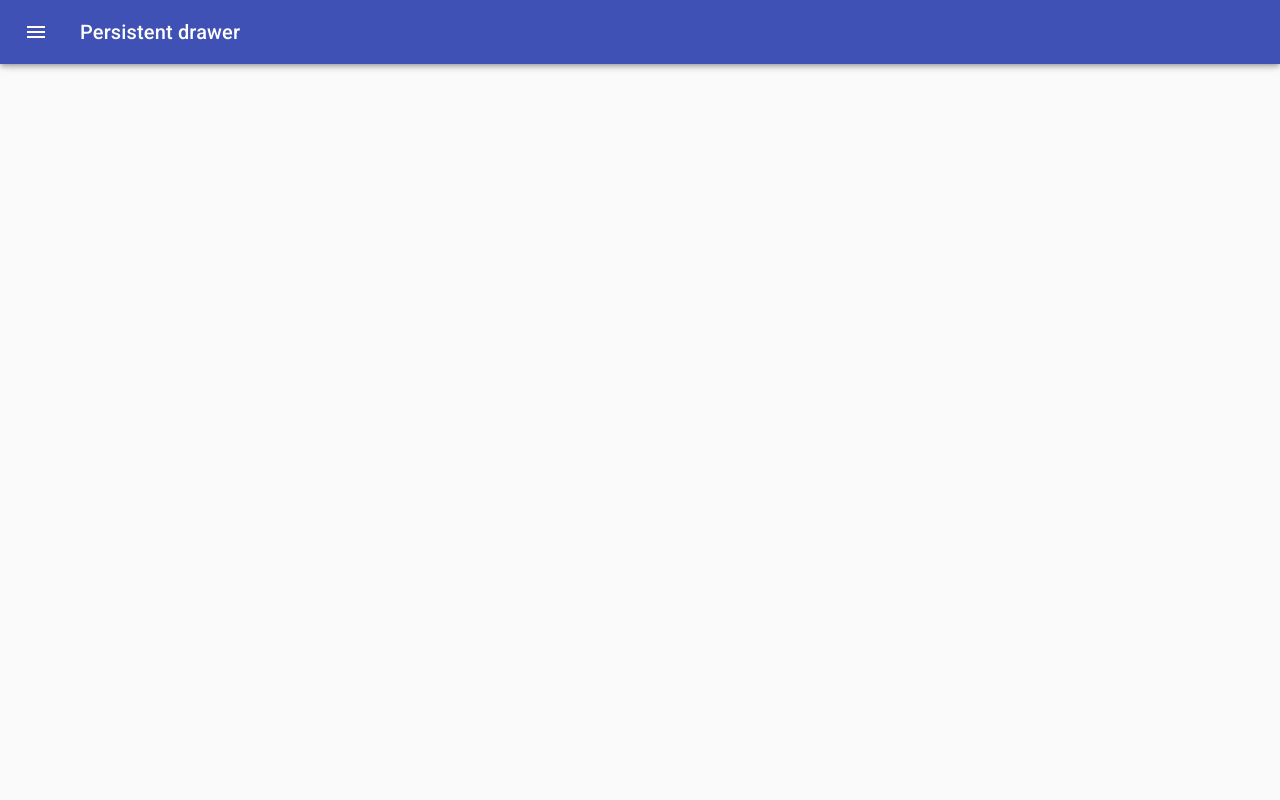
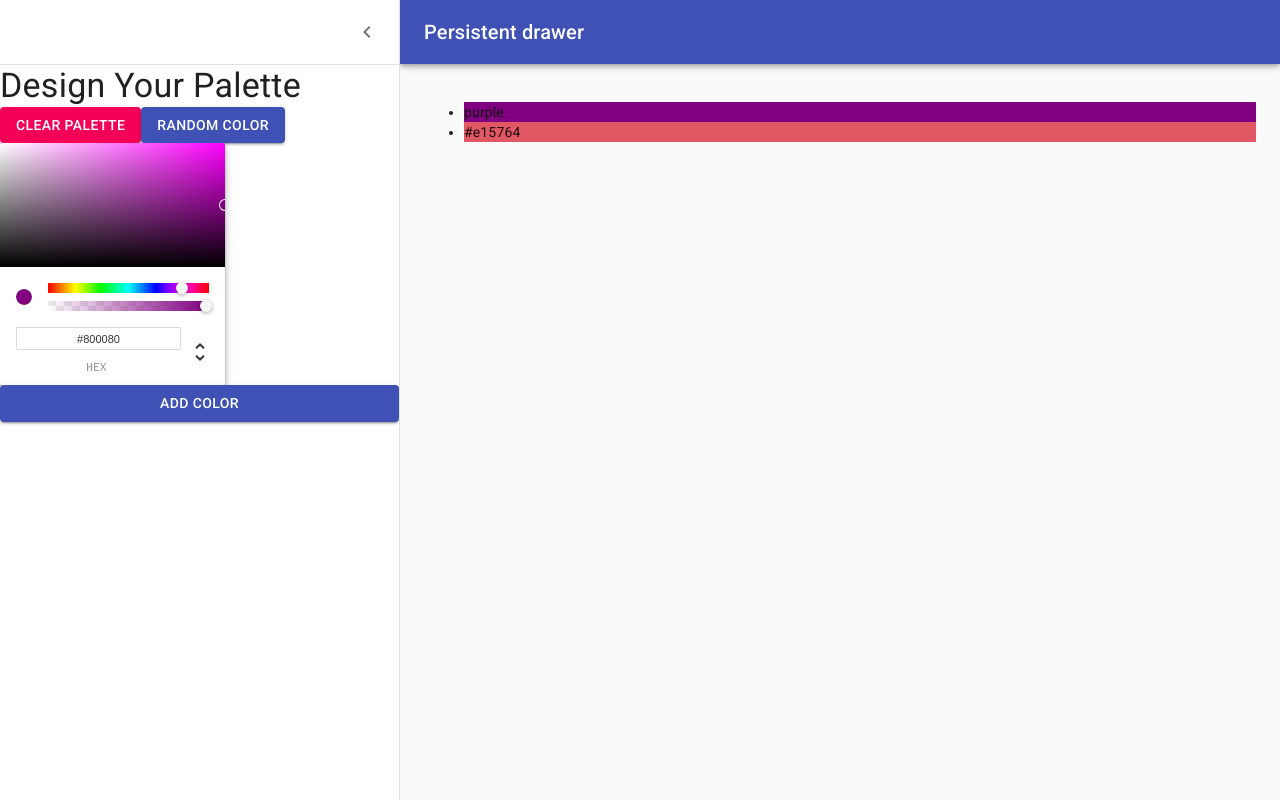
Before and after one commit to HVz11/Colour-App, a React (Create React App) app: page /palette/new in a window 1280 px wide. Built offline with nearby package versions, Linux system fonts and the light colour scheme.

Commit message:
ChromePicker and connect colopicker to drawer

```diff
--- a/package.json
+++ b/package.json
@@ -14,6 +14,7 @@
     "chroma-js": "^2.4.2",
     "rc-slider": "^10.2.0",
     "react": "^18.2.0",
+    "react-color": "^2.19.3",
     "react-copy-to-clipboard": "^5.1.0",
     "react-dom": "^18.2.0",
     "react-router-dom": "^5.2.0",
--- a/src/NewPaletteForm.js
+++ b/src/NewPaletteForm.js
@@ -8,10 +8,12 @@
 import Typography from "@material-ui/core/Typography";
 import Divider from "@material-ui/core/Divider";
 import IconButton from "@material-ui/core/IconButton";
-import MenuIcon from "@material-ui/icons/Menu";
-import ChevronLeftIcon from "@material-ui/icons/ChevronLeft";
+import { Menu } from "@material-ui/core";
+import { ChevronLeft } from "@mui/icons-material";
+import { Button } from "@material-ui/core";
+import { ChromePicker } from "react-color";
 
-const drawerWidth = 240;
+const drawerWidth = 400;
 
 const styles = (theme) => ({
   root: {
@@ -71,9 +73,16 @@
 });
 
 class NewPaletteForm extends Component {
-  state = {
-    open: false,
-  };
+  constructor(props) {
+    super(props);
+    this.state = {
+      open: true,
+      currentColor: "teal",
+      colors: ["purple", "#e15764"],
+    };
+    this.updateCurrentColor = this.updateCurrentColor.bind(this);
+    this.addNewColor = this.addNewColor.bind(this);
+  }
 
   handleDrawerOpen = () => {
     this.setState({ open: true });
@@ -83,9 +92,18 @@
     this.setState({ open: false });
   };
 
+  updateCurrentColor(newColor) {
+    this.setState({ currentColor: newColor.hex });
+  }
+
+  addNewColor() {
+    this.setState({ colors: [...this.state.colors, this.state.currentColor] });
+  }
+
   render() {
     const { classes } = this.props;
     const { open } = this.state;
+
     return (
       <div>
         <div className={classes.root}>
@@ -103,7 +121,7 @@
                 onClick={this.handleDrawerOpen}
                 className={classNames(classes.menuButton, open && classes.hide)}
               >
-                <MenuIcon />
+                <Menu />
               </IconButton>
               <Typography variant="h6" color="inherit" noWrap>
                 Persistent drawer
@@ -121,10 +139,26 @@
           >
             <div className={classes.drawerHeader}>
               <IconButton onClick={this.handleDrawerClose}>
-                <ChevronLeftIcon />
+                <ChevronLeft />
               </IconButton>
             </div>
             <Divider />
+            <Typography variant="h4">Design Your Palette</Typography>
+            <div>
+              <Button variant="contained" color="secondary">
+                Clear Palette
+              </Button>
+              <Button variant="contained" color="primary">
+                Random Color
+              </Button>
+            </div>
+            <ChromePicker
+              color="purple"
+              onChangeComplete={(newColor) => console.log(newColor)}
+            />
+            <Button variant="contained" color="primary">
+              Add Color
+            </Button>
           </Drawer>
           <main
             className={classNames(classes.content, {
@@ -132,6 +166,11 @@
             })}
           >
             <div className={classes.drawerHeader} />
+            <ul>
+              {this.state.colors.map((color) => (
+                <li style={{ backgroundColor: color }}>{color}</li>
+              ))}
+            </ul>
           </main>
         </div>
       </div>
```
Also changed, not shown: 1 other file (tests, documents, lock files or other folders).
